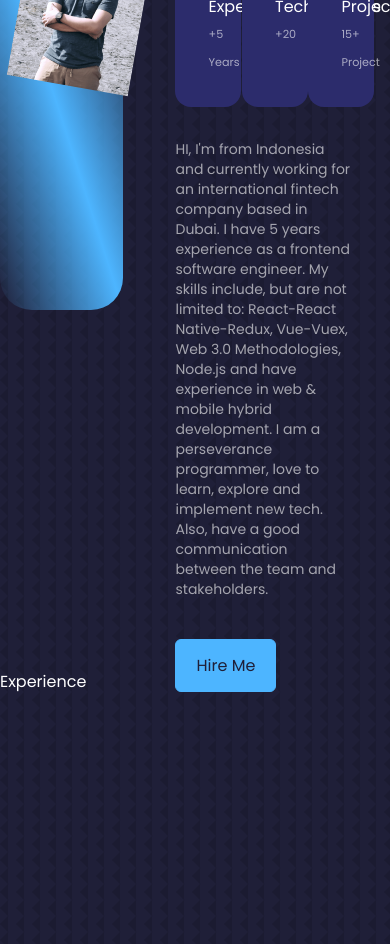
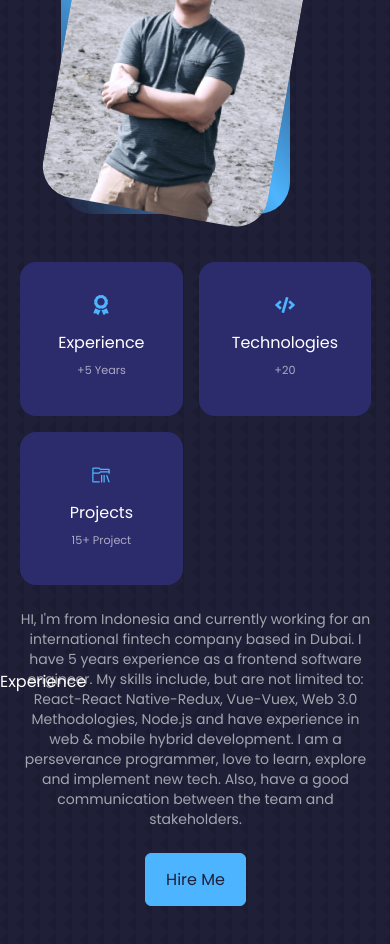
Before and after one commit to kalibani/my-portofolio, a React (Vite) app: page / in a window 390 px wide. Shown: the part 1020-1964 px from the top of the page. Built offline with nearby package versions, Linux system fonts and the light colour scheme.

Commit message:
fix responsive

```diff
--- a/src/components/About.jsx
+++ b/src/components/About.jsx
@@ -10,15 +10,15 @@ function About() {
       <h5 className="pt-4">Get To Know</h5>
       <h2>About Me</h2>
 
-      <div className="container grid grid-cols-[35%,50%] gap-[15%]">
-        <div className="w-full aspect-square rounded-[2rem] bg-gradient-to-tr from-[transparent] via-primary to-[transparent] grid place-items-center">
-          <div className="rounded-[2rem] overflow-hidden rotate-[10deg] h-96 transition delay-150 duration-300 ease-in-out hover:rotate-0">
+      <div className="container grid laptop:grid-cols-[35%,50%] laptop:gap-[15%] tablet:grid-cols-[1fr] tablet:gap-0 tablet:m-auto">
+        <div className="w-[65%] mt-[0] mx-auto mb-12 tablet:w-1/2 tablet:mt-8 tablet:mx-auto tablet:mb-16 laptop:w-full laptop:mt-0 aspect-square rounded-[2rem] bg-gradient-to-tr from-[transparent] via-primary to-[transparent] grid place-items-center">
+          <div className="rounded-[2rem] overflow-hidden rotate-[10deg] h-[18rem] tablet:h-80 laptop:h-96 transition delay-150 duration-300 ease-in-out hover:rotate-0">
             <img src={ME} alt="about-me" />
           </div>
         </div>
 
-        <div className="about__content">
-          <div className="grid grid-cols-3 gap-6">
+        <div className="text-center relative left-5 laptop:block">
+          <div className="grid grid-cols-[1fr,1fr] gap-4 tablet:grid-cols-3 tablet:gap-6">
             <article className="bg-background-variant border-[1px] border-solid border-[transparent] rounded-2xl p-8 text-center hover:bg-[transparent] hover:border-primary hover:cursor-default">
               <FaAward className="inline-block text-primary text-xl mb-4" />
               <h5 className="text-base">Experience</h5>
@@ -40,7 +40,7 @@ function About() {
             </article>
           </div>
 
-          <p className="text-sm mt-8 mb-10 mx-0 text-custom-light">
+          <p className="text-sm my-6 mx-0 text-custom-light tablet:m-[1rem,0,1.5rem] laptop:mt-8 laptop:mb-10 laptop:mx-0">
             HI, I'm from Indonesia and currently working for an international
             fintech company based in Dubai. I have 5 years experience as a
             frontend software engineer. My skills include, but are not limited
@@ -51,7 +51,7 @@ function About() {
             stakeholders.
           </p>
 
-          <a href="#contact" className="btn btn-primary">
+          <a href="#contact" className="btn btn-primary laptop:float-left">
             Hire Me
           </a>
         </div>
```
